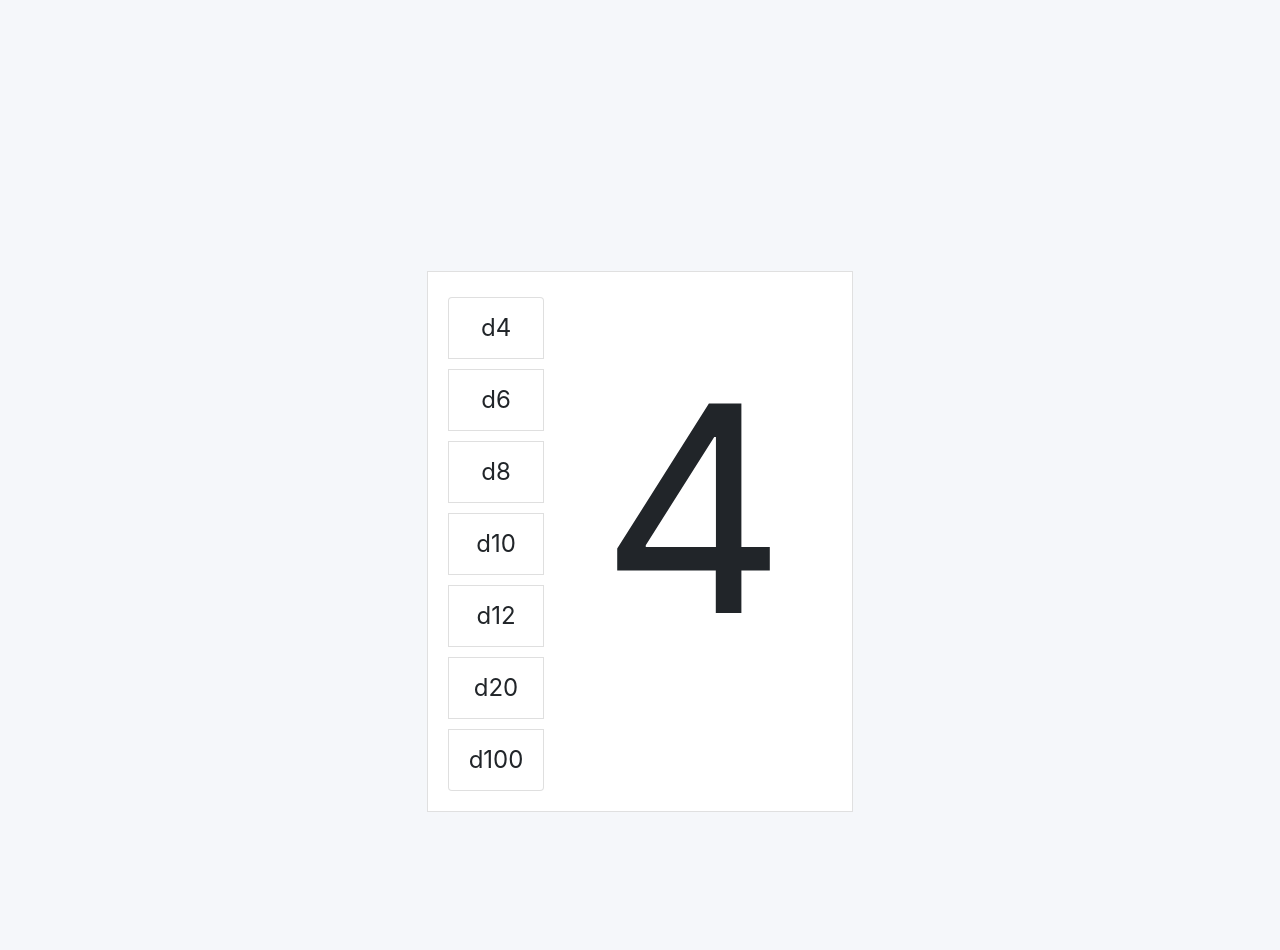
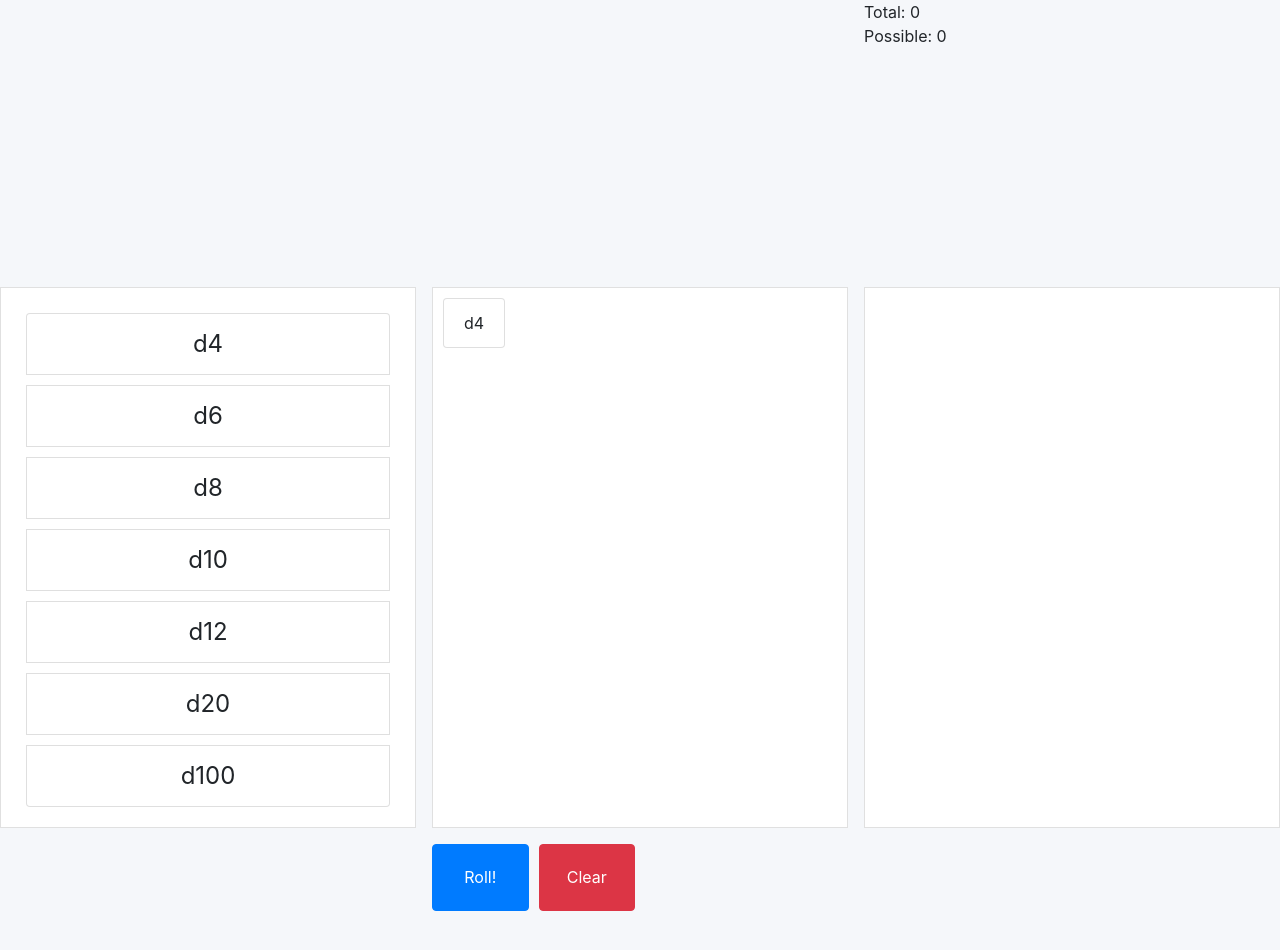
Before and after one commit to kylefloros/dice-component, a React app: page / in a window 1280 px wide. Both pictures are taken after a click on the item "d4". Built offline with nearby package versions, Linux system fonts and the light colour scheme.

Commit message:
New, totals, history

```diff
--- a/package.json
+++ b/package.json
@@ -8,7 +8,8 @@
     "react-dom": "^16.2.0",
     "react-redux": "^5.0.7",
     "react-scripts": "1.1.1",
-    "redux-form": "^6.6.3"
+    "redux-form": "^6.6.3",
+    "uuid": "^3.2.1"
   },
   "scripts": {
     "start": "react-scripts start",
--- a/src/components/AvailableDice.js
+++ b/src/components/AvailableDice.js
@@ -1,31 +1,12 @@
 import React from 'react';
 
-// class AvailableDice extends Component {
-//     constructor(props) {
-//         super(props);
-
-//         this.state = { sides: props.sides };
-//         this.onRollClick = this.onRollClick.bind(this);
-//     }
-
-//     onRollClick() {
-//         console.log(this.props)
-//         this.props.handleRoll()
-//     }
-
-//     render() {
-//         return (
-//             <div onClick={this.onRollClick()} >{this.state.sides}
-//             </div>
-//         );
-//     }
-// }
-
-const AvailableDice = ({sides, handleRoll}) => {
+const AvailableDice = ({dice, callback}) => {
     return (
         <li
-        className="list-group-item die"
-        onClick={() => handleRoll(sides)}>d{sides}</li>
+            className="list-group-item die"
+            onClick={() => callback(dice)}>
+            d{dice.faces}
+        </li>
     )
 };
 
--- a/src/components/AvailableDiceList.js
+++ /dev/null
@@ -1,36 +0,0 @@
-import React, { Component } from 'react';
-import AvailableDice from './AvailableDice';
-import 'bootstrap/dist/css/bootstrap.css';
-
-class AvailableDiceList extends Component {
-    constructor(props) {
-        super(props);
-
-        this.state = {
-            available_dice: [],
-            currentRoll: 0
-        };
-    }
-
-    renderList() {
-        return this.props.available_dice.map((die) => {
-            return (
-                <AvailableDice key={die} sides={die} handleRoll={(die) => this.setState({ currentRoll: Math.floor(Math.random()*(die)+1) }) } />
-            )
-        });
-    }
-
-    render(){
-        return (
-            <div className="container">
-                <ul className="list-group centerText">
-                    {this.renderList()}
-                </ul>
-                <div className="bigFont centerText">{this.state.currentRoll}</div>
-            </div>
-        )
-    }
-}
-
-export default AvailableDiceList;
-//<AvailableDice sides={die} handleRoll={ (die) => this.setState({ currentRoll: Math.floor(Math.random()*(die)+1)} )} />
--- /dev/null
+++ b/src/components/AvailableDie.js
@@ -0,0 +1,31 @@
+import React from 'react';
+import AvailableDice from './AvailableDice';
+import uuid from 'uuid/v4'
+import 'bootstrap/dist/css/bootstrap.css';
+
+const AvailableDie = ({availableDie, onAvailableDiceSelect}) => {
+    const renderList = () => {
+        return availableDie.map((dice) => {
+            return (
+                <AvailableDice
+                    key={uuid()}//key={`d${dice.face}_${index}`}
+                    dice={dice}
+                    callback={onAvailableDiceSelect} />
+            )
+        });
+    }
+
+    return (
+        <div className="pad20">
+            <ul className="list-group centerText">
+                {renderList()}
+            </ul>
+        </div>
+    )
+}
+
+export default AvailableDie;
+//<AvailableDice sides={die} handleRoll={ (die) => this.setState({ currentRoll: Math.floor(Math.random()*(die)+1)} )} />
+
+
+///{ currentRoll: Math.floor(Math.random()*(die)+1) }
--- a/src/components/DiceRoller.js
+++ b/src/components/DiceRoller.js
@@ -1,26 +1,112 @@
 import React, { Component } from 'react';
 import '../styles/DiceRoller.css';
-import AvailableDiceList from './AvailableDiceList'
+import AvailableDie from './AvailableDie';
+import SelectedDie from './SelectedDie';
+import RolledDie from './RolledDie';
+import RollHistoryList from './RollHistoryList';
 
 document.body.style.backgroundColor = "#f5f7fa";
+
 class DiceRoller extends Component {
+    state = {
+      availableDie: [{faces: 4}, {faces: 6}, {faces: 8}, {faces: 10}, {faces: 12}, {faces: 20}, {faces: 100}],
+      selectedDie: [],
+      rolledDie: [],
+      total: 0,
+      possible: 0,
+      rollHistory: []
+    }
+
+  onAvailableDiceSelect = selectedDice => this.setState({selectedDie: [...this.state.selectedDie, selectedDice]});
+
+  onSelectedDiceSelect = index => {
+    let array = this.state.selectedDie;
+    array.splice(index, 1);
+    this.setState({selectedDie: array});
+  }
+
+  onRollClick = () => {
+    let selectedArr = this.state.selectedDie;
+
+    // Add prop with roll result
+    // Okay when using map... returns new array
+    selectedArr = selectedArr.map(function(dice) {
+      return {...dice, roll: Math.floor(Math.random()*(dice.faces)+1)}
+    });
+
+    const total = selectedArr.reduce((a, dice)=>(a+dice.roll), 0);
+    const possible = selectedArr.reduce((a, dice)=>(a+dice.faces), 0);
+
+    // Enter record into roll history
+    let rollHistoryArr = [selectedArr, ...this.state.rollHistory];
+
+    this.setState({rolledDie: selectedArr, total, possible, rollHistory: rollHistoryArr});
+  }
+
+  onClearClick = () => {
+    this.setState({rolledDie: [], selectedDie: [], total: 0, possible: 0});
+  }
+
   render() {
+    console.log(this.state.rollHistory);
     return (
       <div className="masterContainer">
         <div></div>
         <div></div>
-        <div></div>
+        <div>
+          <div>Total: {this.state.total}</div>
+          <div>Possible: {this.state.possible}</div>
+        </div>
+
+        <div className="comp">
+          <AvailableDie
+            availableDie={this.state.availableDie}
+            onAvailableDiceSelect={this.onAvailableDiceSelect} />
+        </div>
+        <div className="comp">
+          <SelectedDie
+            selectedDie={this.state.selectedDie}
+            onSelectedDiceSelect={this.onSelectedDiceSelect} />
+        </div>
+        <div className="comp">
+          <RolledDie rolledDie={this.state.rolledDie} />
+        </div>
 
         <div></div>
-        <div className="comp"><AvailableDiceList available_dice={[4, 6, 8, 10, 12, 20, 100]} /></div>
-        <div></div>
-
-        <div></div>
-        <div></div>
-        <div></div>
+        <div className="buttons">
+          <button
+            onClick={this.onRollClick}
+            className="btn btn-primary pad5">Roll!</button>
+          <button
+            onClick={this.onClearClick}
+            className="btn btn-danger pad5">Clear</button>
+        </div>
+       <div><RollHistoryList rollHistory={this.state.rollHistory} /></div>
+       <div></div>
       </div>
     );
   }
 }
 
 export default DiceRoller;
+
+
+
+
+    // array = array.map(function(dice) {
+    //   return({faces: dice.faces, roll: Math.floor(Math.random()*(dice.faces)+1)});
+    // });
+
+    // array = array.map(function(dice) {
+    //   return Object.assign(dice,{roll: Math.floor(Math.random()*(dice.faces)+1)});
+    // });
+
+
+    // onAvailableDiceSelect = this.onAvailableDiceSelect.bind(this);
+    // onSelectedDiceSelect = this.onSelectedDiceSelect.bind(this);
+    // this.onRollClick = this.onRollClick.bind(this);
+    // this.onClearClick = this.onClearClick.bind(this);
+
+
+
+    //equivalent to: this.setState({rolledDie: array, total: total, possible: possible});
--- /dev/null
+++ b/src/components/RollHistoryEntry.js
@@ -0,0 +1,23 @@
+import React from 'react';
+import 'bootstrap/dist/css/bootstrap.css';
+import uuid from 'uuid/v4'
+
+const RollHistoryEntry = ({roll}) => {
+    const renderList = () => {
+        return roll.map((dice) => {
+            return (
+                <div
+                    key={uuid()}>
+                    {`d${dice.faces}: ${dice.roll}`}
+                </div>
+
+            )
+        });
+    }
+
+    return (
+        <div className="history">{renderList()}</div>
+    )
+}
+
+export default RollHistoryEntry;
--- /dev/null
+++ b/src/components/RollHistoryList.js
@@ -0,0 +1,26 @@
+import React from 'react';
+import RollHistoryEntry from './RollHistoryEntry';
+import uuid from 'uuid/v4'
+
+const RollHistoryList = ({rollHistory}) => {
+    const renderList = () => {
+        return rollHistory.map((roll) => {
+            return (
+                <RollHistoryEntry
+                    key={uuid()} //TODO
+                    roll={roll}
+                />
+            )
+        });
+    }
+
+    return (
+        <div >
+            <ul>
+                {renderList()}
+            </ul>
+        </div>
+    )
+}
+
+export default RollHistoryList;
--- /dev/null
+++ b/src/components/RolledDice.js
@@ -0,0 +1,13 @@
+import React from 'react';
+import 'bootstrap/dist/css/bootstrap.css';
+
+const RolledDice = ({dice}) => {
+    return (
+        <div className="list-group-item die rolledDice textCenter">
+            <div>d{dice.faces}</div>
+            <div className="bigFont">{dice.roll}</div>
+        </div>
+    )
+};
+
+export default RolledDice;
--- /dev/null
+++ b/src/components/RolledDie.js
@@ -0,0 +1,23 @@
+import React, { Component } from 'react';
+import RolledDice from './RolledDice';
+import uuid from 'uuid/v4'
+
+const RolledDie = ({rolledDie}) =>{
+    const renderList = () => {
+        return rolledDie.map((dice) => {
+            return (
+                <RolledDice
+                    key={uuid()}
+                    dice={dice} />
+            )
+        });
+    }
+
+    return (
+        <div className="selectedDie centerText">
+            {renderList()}
+        </div>
+    )
+}
+
+export default RolledDie;
--- /dev/null
+++ b/src/components/SelectedDice.js
@@ -0,0 +1,15 @@
+import React from 'react';
+
+
+const SelectedDice = ({dice, uniqueId, callback}) => { //without curly, need dice.dice.faces
+    return (
+        <div
+            className="list-group-item die pointer"
+            onClick={() => callback(uniqueId)}>
+            d{dice.faces}
+        </div>
+
+    )
+};
+
+export default SelectedDice;
--- /dev/null
+++ b/src/components/SelectedDie.js
@@ -0,0 +1,26 @@
+import React, { Component } from 'react';
+import SelectedDice from './SelectedDice';
+import uuid from 'uuid/v4'
+
+const SelectedDie = ({selectedDie, onSelectedDiceSelect}) => {
+    const renderList = () => {
+        return selectedDie.map((dice, index) => {
+            return (
+                <SelectedDice
+                    key={uuid()}
+                    dice={dice}
+                    uniqueId={uuid()}
+                    callback={onSelectedDiceSelect} />
+            )
+        });
+    }
+
+    return (
+        <div className="selectedDie centerText">
+            {renderList()}
+        </div>
+    )
+
+}
+
+export default SelectedDie;
--- a/src/styles/DiceRoller.css
+++ b/src/styles/DiceRoller.css
@@ -1,16 +1,18 @@
-.container {
-    display: grid;
-    grid-template-columns: 1fr 3fr;
-    background-color: white;
-    padding: 20px;
-}
-
 .bigFont {
-    font-size: 18em;
+    font-size: 5em;
 }
 
 .centerText {
     text-align: center;
+}
+
+.pointer {
+    cursor: pointer;
+}
+
+.history{
+    display:grid;
+    grid-template-columns: 1fr 1fr 1fr 1fr 1fr 1fr;
 }
 
 li.die {
@@ -32,10 +34,13 @@ li.die:hover{
     display:grid;
     grid-template-columns: 1fr 1fr 1fr;
     grid-template-rows:  1fr  2fr  1fr;
+    grid-column-gap: 1em;
+    grid-row-gap: 1em;
 }
 
 .comp {
     border: 1px solid #e0e0e0;
+    background-color: white;
 }
 
 html, body {
@@ -43,3 +48,32 @@ html, body {
     height: 100%;
     background-color: #f5f7fa;
 }
+
+.pad20 {
+    padding: 20px
+}
+
+.selectedDie {
+    display:grid;
+    grid-template-columns: 1fr 1fr 1fr 1fr 1fr 1fr 1fr 1fr;
+    grid-column-gap: 4px;
+    grid-row-gap: 4px;
+    padding: 10px;
+}
+
+.rolledDice {
+    display:grid;
+    grid-template-columns: 1fr;
+    grid-template-rows: 1fr 2fr;
+}
+
+.pad5 {
+    padding: 5px
+}
+
+.buttons {
+    display:grid;
+    grid-template-columns: 1fr 1fr 1fr 1fr;
+    grid-template-rows: 1fr 1fr 1fr 1fr;
+    grid-column-gap: 10px;
+}
```
